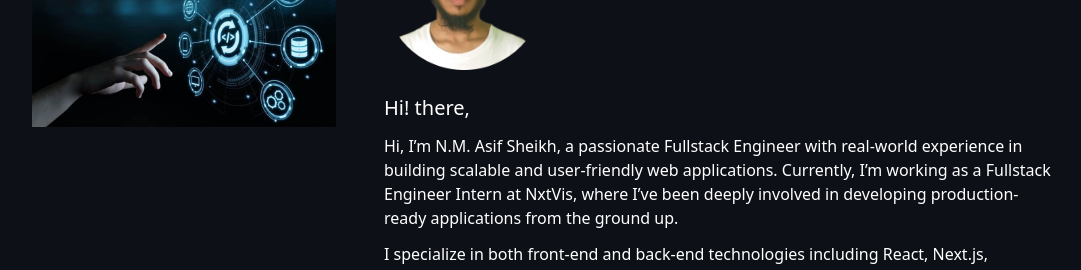
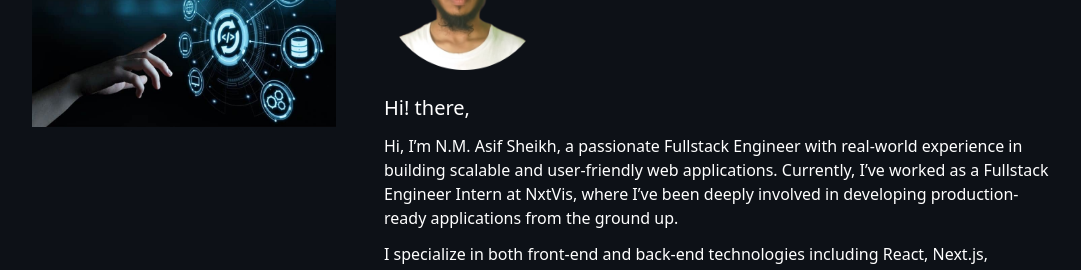
Before and after one commit to asif100a/Portfolio, a React (Vite) app: page / in a window 1280 px wide. Shown: the part 1040-1310 px from the top of the page, without its empty margins (96-1177 px from the left). Built offline with nearby package versions, Linux system fonts and the light colour scheme; a web font is replaced by a local one.

Commit message:
Update About section to reflect current internship status

```diff
--- a/src/Project/pages/Home/components/sections/About/About.jsx
+++ b/src/Project/pages/Home/components/sections/About/About.jsx
@@ -28,7 +28,7 @@ const About = () => {
                             </div>
                             <div className="my-6 space-y-3">
                                 <h4 className="text-xl font-medium mb-3">Hi! there,</h4>
-                                <p className="xl:w-[42rem] lg:w-[32rem] md:w-full w-auto">Hi, I’m N.M. Asif Sheikh, a passionate Fullstack Engineer with real-world experience in building scalable and user-friendly web applications. Currently, I’m working as a Fullstack Engineer Intern at NxtVis, where I’ve been deeply involved in developing production-ready applications from the ground up.</p>
+                                <p className="xl:w-[42rem] lg:w-[32rem] md:w-full w-auto">Hi, I’m N.M. Asif Sheikh, a passionate Fullstack Engineer with real-world experience in building scalable and user-friendly web applications. Currently, I’ve worked as a Fullstack Engineer Intern at NxtVis, where I’ve been deeply involved in developing production-ready applications from the ground up.</p>
                                 <p>I specialize in both front-end and back-end technologies including React, Next.js, TypeScript, Tailwind CSS, Node.js, Express.js, and MongoDB. During my internship, I’ve worked on various impactful projects.</p>
                             </div>
 
```
